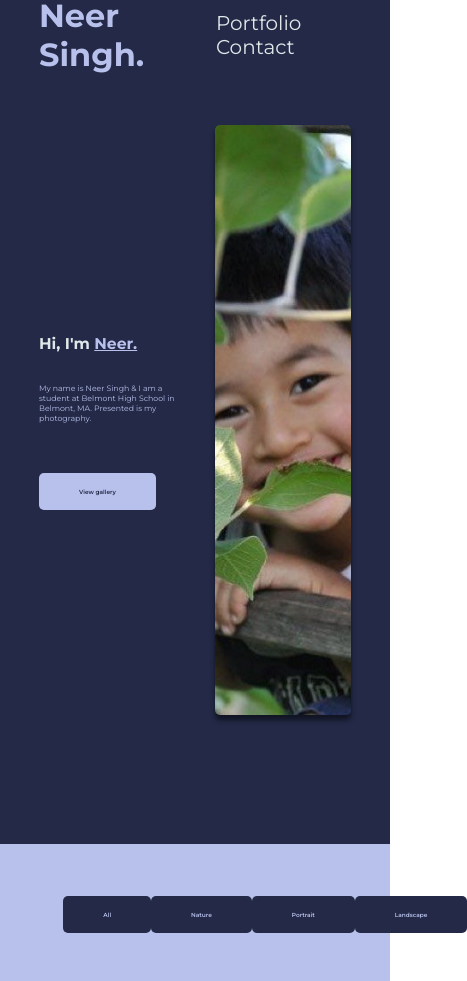
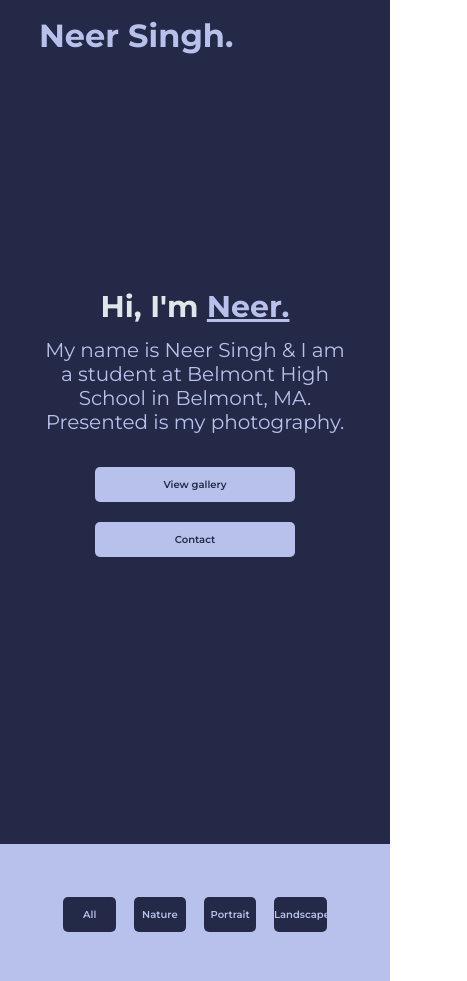
Before and after one commit to jchin9607/neersinghphotogallery, a plain HTML site: page index.html in a window 390 px wide. Shown: the top 981 px of the page, 467 px wide, since content can reach past the window. Drawn offline with nearby package versions, Linux system fonts and the light colour scheme.

Commit message:
Add files via upload

```diff
--- a/app.js
+++ b/app.js
@@ -1,14 +1,21 @@
 const containerId = 'gallery';
 
-const amountOfImages = 17; //change this if adding new images
+//change these if adding new images
+const amountOfImages = 17;
+
+const natureImages = 5;
+//
 
 const container = document.getElementById(containerId);
 
 let htmlContent = '';
 
 for (let i = 1; i <= amountOfImages; i++) {
-  htmlContent += `<div class="gallery-item"><img src="https://ik.imagekit.io/64c35uuyg/Portfolio/tr:w-600/${i}.jpg" alt=""></div>`;
+  htmlContent += `<div class="gallery-item misc" data-category="misc"><img src="https://ik.imagekit.io/64c35uuyg/Portfolio/tr:w-600/${i}.jpg" alt="" ></div>`;
+}
+
+for (let i = 1; i <= natureImages; i++) {
+  htmlContent += `<div class="gallery-item nature" data-category="nature"><img src="https://ik.imagekit.io/64c35uuyg/Nature/tr:w-600/${i}.jpg" alt="" ></div>`;
 }
 
 container.innerHTML = htmlContent;
-msnry.reloadItems();
--- a/index.html
+++ b/index.html
@@ -24,6 +24,7 @@
                 <h2>Hi, I'm <bold>Neer.</bold></h2>
                 <p>My name is Neer Singh & I am a student at Belmont High School in Belmont, MA. Presented is my photography.</p>
                 <a href="#portfolio"><button>View gallery</button></a>
+                <a href="#contact" class="mobilecontact"><button>Contact</button></a>
             </article>
             <aside>
                 <img src="img/neer.jpg" alt="">
@@ -33,10 +34,10 @@
 
     <div id="portfolio">
         <div class="controller">
-            <button class="active" data-filter="*">All</button>
-            <button data-filter=".nature">Nature</button>
-            <button data-filter=".portrait">Portrait</button>
-            <button data-filter=".landscape">Landscape</button>
+            <button class="active" onclick="filterImages('all')">All</button>
+            <button onclick="filterImages('nature')">Nature</button>
+            <button>Portrait</button>
+            <button>Landscape</button>
         </div>
         <div class="gallery" id="gallery">
         </div>
@@ -63,6 +64,26 @@
             });
         });
     </script>
+    <script>
+        var msnry = new Masonry( elem, {
+                itemSelector: '.gallery-item',
+                isFitWidth: true
+            });
+        function filterImages(category) {
+        // Retrieve all images
+            const images = document.querySelectorAll('.gallery-item');
+
+            // Loop through images to show/hide based on the category
+            images.forEach(img => {
+                if (category === 'all' || img.dataset.category === category) {
+                img.style.display = 'flex'; // Show image
+                } else {
+                img.style.display = 'none'; // Hide image
+                }
+            });
+            msnry.layout();
+        }
+    </script>
 
 </body>
 </html>
--- a/styles.css
+++ b/styles.css
@@ -90,6 +90,10 @@ button {
     text-align: center;
 }
 
+.mobilecontact {
+    display: none;
+}
+
 .controller {
     display: flex;
     padding: 0 10%;
@@ -120,6 +124,7 @@ button {
     margin: 10px;
     box-shadow: 0px 5px 5px #232946;
 }
+
 
 .gallery-item:hover {
     transform: scale(1.05);
@@ -155,3 +160,84 @@ footer i {
     font-size: 42px;
     margin-top: 10px;
 }
+
+@media screen and (max-width: 1000px) {
+    aside img {
+        height: auto;
+    }
+    article h2 {
+        font-size: 5.5vw;
+    }
+    article p {
+        font-size: 2.8vw;
+        margin: 8px 0;
+    }
+
+    button {
+        padding: 15px 25px;
+    }
+}
+
+@media screen and (max-width: 640px) {
+    aside img {
+        display: none;
+    }
+
+    main {
+        display: flex;
+        justify-content: center;
+        align-items: center;
+
+    }
+
+    article {
+        width: 80vw;
+        display: flex;
+        flex-direction: column;
+        align-items: center;
+        justify-content: center;
+    }
+    article h2 {
+        text-align: center;
+        font-size: 30px;
+    }
+
+    article p {
+        text-align: center;
+        font-size: 20px;
+        margin: 13px 0;
+    }
+
+    button {
+        width: 200px;
+        height: 35px;
+        padding: 10px 0;
+        font-size: 10px;
+
+    }
+
+    header h1 {
+        white-space: nowrap;
+
+    }
+
+    header nav {
+        display: none;
+    }
+
+    .mobilecontact {
+        display: block;
+    }
+
+    .controller {
+        display: flex;
+        flex-direction: row;
+        width: 100%;
+        justify-content: space-between;
+    }
+
+    .controller button {
+        width: 20%;
+    }
+
+}
```
